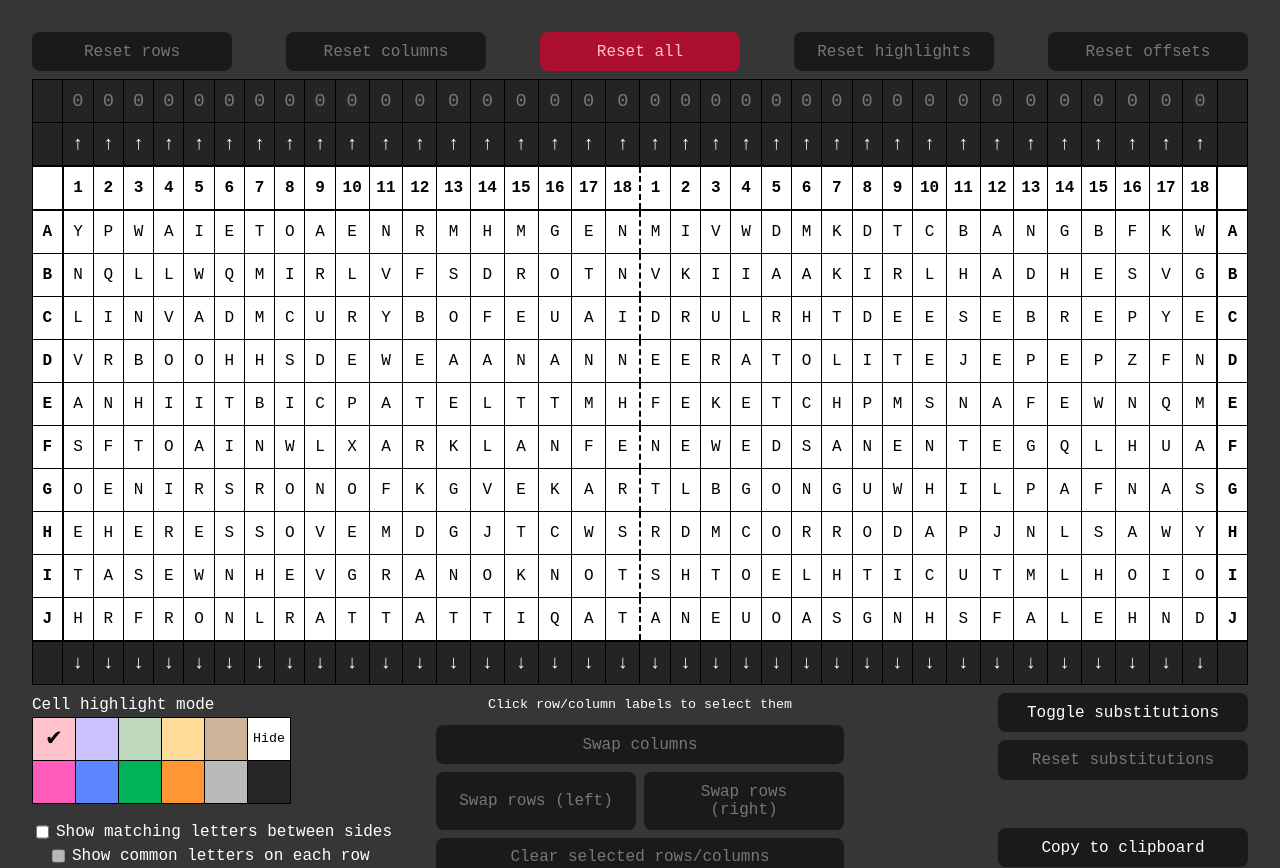
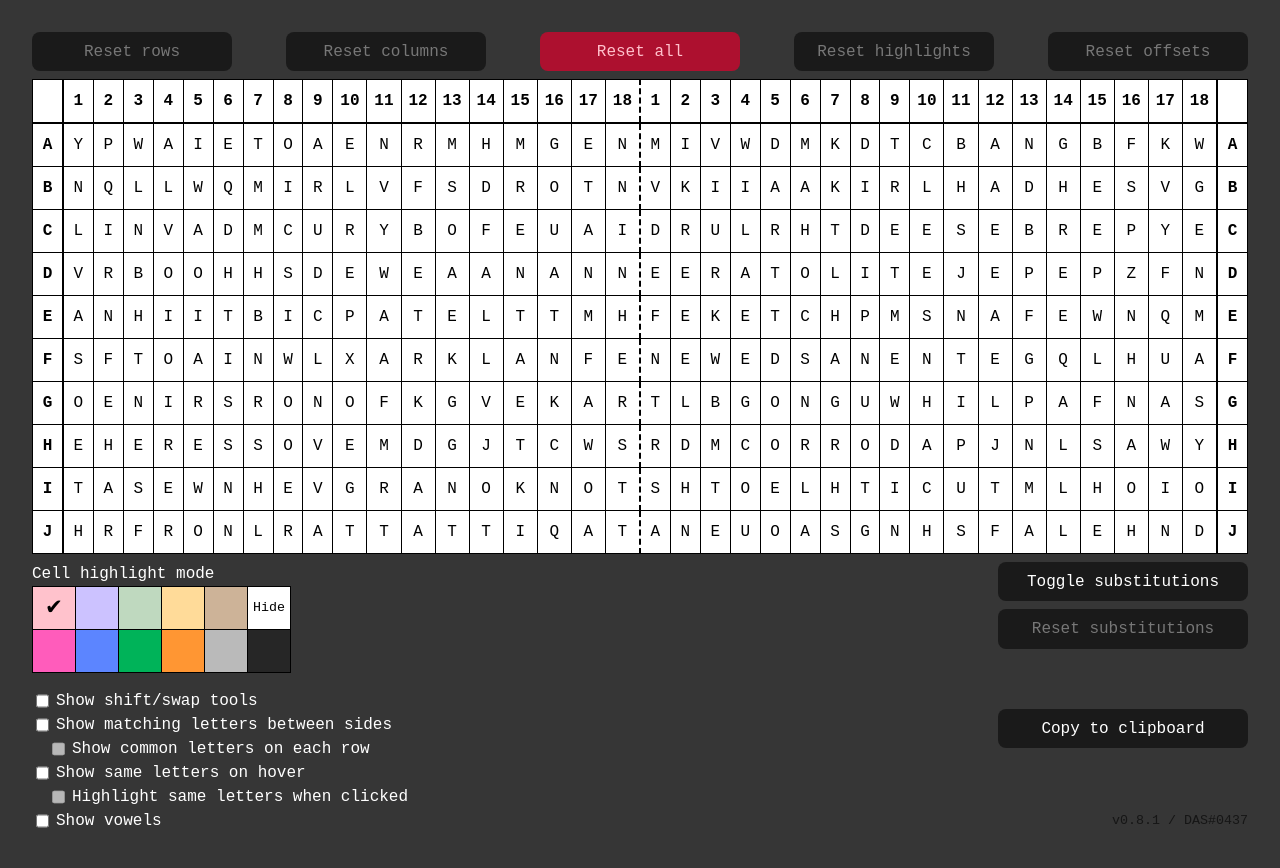
Before and after one commit to d-as/ctc-th, a React (Vite) app: page / in a window 1280 px wide. Shown: the top 868 px of the page. Built offline with nearby package versions, Linux system fonts and the light colour scheme.

Commit message:
Move shift/swap tools behind an option

```diff
--- a/src/App.tsx
+++ b/src/App.tsx
@@ -26,6 +26,7 @@ enum LocalStorageKey {
   COL_OFFSETS = 'colOffsets',
   HIGHLIGHT_SAME_LETTERS_WHEN_CLICKED = 'highlightSameLettersWhenClicked',
   SHOW_SAME_LETTERS_ON_HOVER = 'showSameLettersOnHover',
+  SHOW_SHIFTING_TOOLS = 'showShiftingTools',
   SHOW_MATCHING_LETTERS = 'showMatchingLetters',
   SHOW_COMMON_LETTERS_ON_EACH_ROW = 'showCommonLettersOnEachRow',
   SHOW_VOWELS = 'showVowels',
@@ -36,7 +37,7 @@ enum LocalStorageKey {
 
 type Side = 'left' | 'right';
 
-const VERSION = 'v0.8.0';
+const VERSION = 'v0.8.1';
 const VERSION_TEXT = [VERSION, 'DAS#0437'].join(' / ');
 const VERSION_TEXT_TITLE = 'Feel free to DM me on Discord if you have bug reports or feature requests';
 
@@ -71,6 +72,7 @@ const App = () => {
   const [showCommonLettersBetweenSidesOnEachRow, setShowCommonLettersBetweenSidesOnEachRow] = useState(false);
   const [showVowels, setShowVowels] = useState(false);
   const [highlightSameLettersWhenClicked, setHighlightSameLettersWhenClicked] = useState(false);
+  const [showShiftSwapTools, setShowShiftSwapTools] = useState(false);
   const [showOrdinals, setShowOrdinals] = useState(false); // TODO: Add a setting for this
 
   const [hoveredLetter, setHoveredLetter] = useState<string | undefined>();
@@ -316,6 +318,7 @@ const App = () => {
     const localColOffsets = window.localStorage.getItem(LocalStorageKey.COL_OFFSETS);
     const localHighlightMode = window.localStorage.getItem(LocalStorageKey.HIGHLIGHT_MODE);
     const localHighlightSameLettersWhenClicked = window.localStorage.getItem(LocalStorageKey.HIGHLIGHT_SAME_LETTERS_WHEN_CLICKED);
+    const localShowShiftingTools = window.localStorage.getItem(LocalStorageKey.SHOW_SHIFTING_TOOLS);
     const localShowSameLetters = window.localStorage.getItem(LocalStorageKey.SHOW_SAME_LETTERS_ON_HOVER);
     const localShowMatchingLetters = window.localStorage.getItem(LocalStorageKey.SHOW_MATCHING_LETTERS);
     const localShowCommonLettersOnEachRow = window.localStorage.getItem(LocalStorageKey.SHOW_COMMON_LETTERS_ON_EACH_ROW);
@@ -634,6 +637,10 @@ const App = () => {
     return rows.reduce((current, row) => current + getOrdinal(row[col - 1]), 0);
   };
 
+  const anyColHasOffset = (): boolean => {
+    return Object.values(colOffsets).some(colOffset => colOffset !== 0);
+  };
+
   const copyToClipboard = (): void => {
     const data = trueRows.map((row, rowIndex) => {
       return [...row]
@@ -719,6 +726,7 @@ const App = () => {
       </span>
       <table>
         <thead>
+          {showShiftSwapTools || anyColHasOffset() ? (
             <tr>
               {colOrder.map(col => {
                 const offset = (10 - colOffsets[col]) % 10;
@@ -733,6 +741,8 @@ const App = () => {
                 );
               })}
             </tr>
+          ) : null}
+          {showShiftSwapTools && (
             <tr>
               {colOrder.map(col => (
                 <td
@@ -744,6 +754,7 @@ const App = () => {
                 </td>
               ))}
             </tr>
+          )}
         </thead>
         <tbody>
           {renderSides()}
@@ -761,6 +772,7 @@ const App = () => {
               ))}
             </tr>
           ) : null}
+          {showShiftSwapTools && (
             <tr>
               {colOrder.map(col => (
                 <td
@@ -772,6 +784,7 @@ const App = () => {
                 </td>
               ))}
             </tr>
+          )}
           {showSubstitutions ? (
             <>
               <tr className="border-top-white">
@@ -854,6 +867,19 @@ const App = () => {
               <label>
                 <input
                   type="checkbox"
+                  checked={showShiftSwapTools}
+                  onChange={({ target: { checked } }) => {
+                    setShowShiftSwapTools(checked);
+                    window.localStorage.setItem(LocalStorageKey.SHOW_SHIFTING_TOOLS, JSON.stringify(checked));
+                  }}
+                />
+                Show shift/swap tools
+              </label>
+            </span>
+            <span className="option-row">
+              <label>
+                <input
+                  type="checkbox"
                   checked={showMatchingLettersBetweenSides}
                   onChange={e => changeShowMatchingLettersBetweenSides(e.target.checked)}
                 />
@@ -922,6 +948,7 @@ const App = () => {
             )}
           </div>
         </div>
+        {showShiftSwapTools ? (
         <div className="col flex-gap">
           <span className="white small-text">
             Click row/column labels to select them
@@ -961,6 +988,7 @@ const App = () => {
             </button>
           </div>
         </div>
+        ) : <div className="col flex-gap"></div>}
         <div className="col substitution-options">
           <span className="flex-gap">
             <button onClick={() => {
```
Lines whose indentation alone changed are shown as unchanged.
